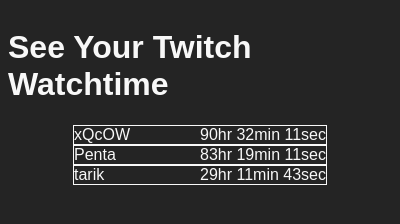
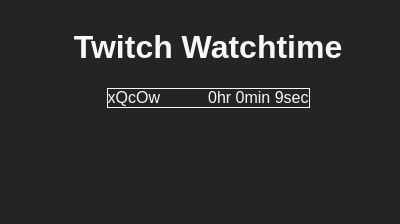
Before and after one commit to zachanT/TTV_Watchtime, a browser extension: page popup.html in a window 400 px wide. Drawn offline with Linux system fonts and the light colour scheme.

Commit message:
Watchtime now displayed in popup

```diff
--- a/css/main.css
+++ b/css/main.css
@@ -2,6 +2,8 @@
     background-color: rgb(36, 36, 36);
     color: #f8f8f8;
     font-family: sans-serif;
+    font-size: 16px;
+    width: 400px;
 }
 
 .main {
--- /dev/null
+++ b/js/popup.js
@@ -0,0 +1,37 @@
+window.onload = () => {
+    chrome.storage.sync.get(['twitchWatchTime'], (result) => {
+        let watchTimes = result.twitchWatchTime;
+        if(!watchTimes) {
+            watchTimes = [];
+            watchTimes.push({'channel':'xQcOw', 'watchTime': 9000});
+        }
+
+        console.log(result);
+
+        watchTimes.sort((a,b) => (a.watchTime < b.watchTime) ? 1 : -1);
+
+        let channelsDiv = document.getElementById("channels");
+
+        watchTimes.forEach(channelTime => {
+            let channelDiv = document.createElement("div");
+            channelDiv.className = "channel";
+
+            let aChannel = document.createElement("a");
+            aChannel.className = "channel_name";
+            aChannel.append(channelTime.channel);
+
+            let aWatchTime = document.createElement("a");
+            aWatchTime.className = "channel_watchtime";
+            let watchTime = channelTime.watchTime / 1000; // seconds
+            let hr = parseInt(watchTime / 3600);
+            let min = parseInt(watchTime % 3600 / 60);
+            let sec = parseInt(watchTime % 3600 % 60);
+
+            aWatchTime.append(hr + "hr " + min + "min " + sec + "sec");
+
+            channelDiv.append(aChannel, aWatchTime);
+
+            channelsDiv.appendChild(channelDiv);
+        });
+    });
+}
--- a/popup.html
+++ b/popup.html
@@ -7,13 +7,14 @@
     <meta name="viewport" content="width=device-width, initial-scale=1.0">
     <link rel="stylesheet" type="text/css" href="css/main.css" />
     <link rel="icon" href=""/>
+    <script src="js/popup.js"></script>
     <title>Twitch Watch Time</title>
 </head>
 <body>
     <div class="main">
-        <h1>See Your Twitch Watchtime</h1>
-        <div class="channels">
-            <div class="channel">
+        <h1>Twitch Watchtime</h1>
+        <div class="channels" id="channels">
+            <!-- <div class="channel">
                 <a class="channel_name">xQcOW</a>
                 <a class="channel_watchtime">90hr 32min 11sec</a>
             </div>
@@ -24,7 +25,7 @@
             <div class="channel">
                 <a class="channel_name">tarik</a>
                 <a class="channel_watchtime">29hr 11min 43sec</a>
-            </div>
+            </div> -->
         </div>
     </div>
 </body>
```
Also changed, not shown: js/background.js (+36 -16 lines).
